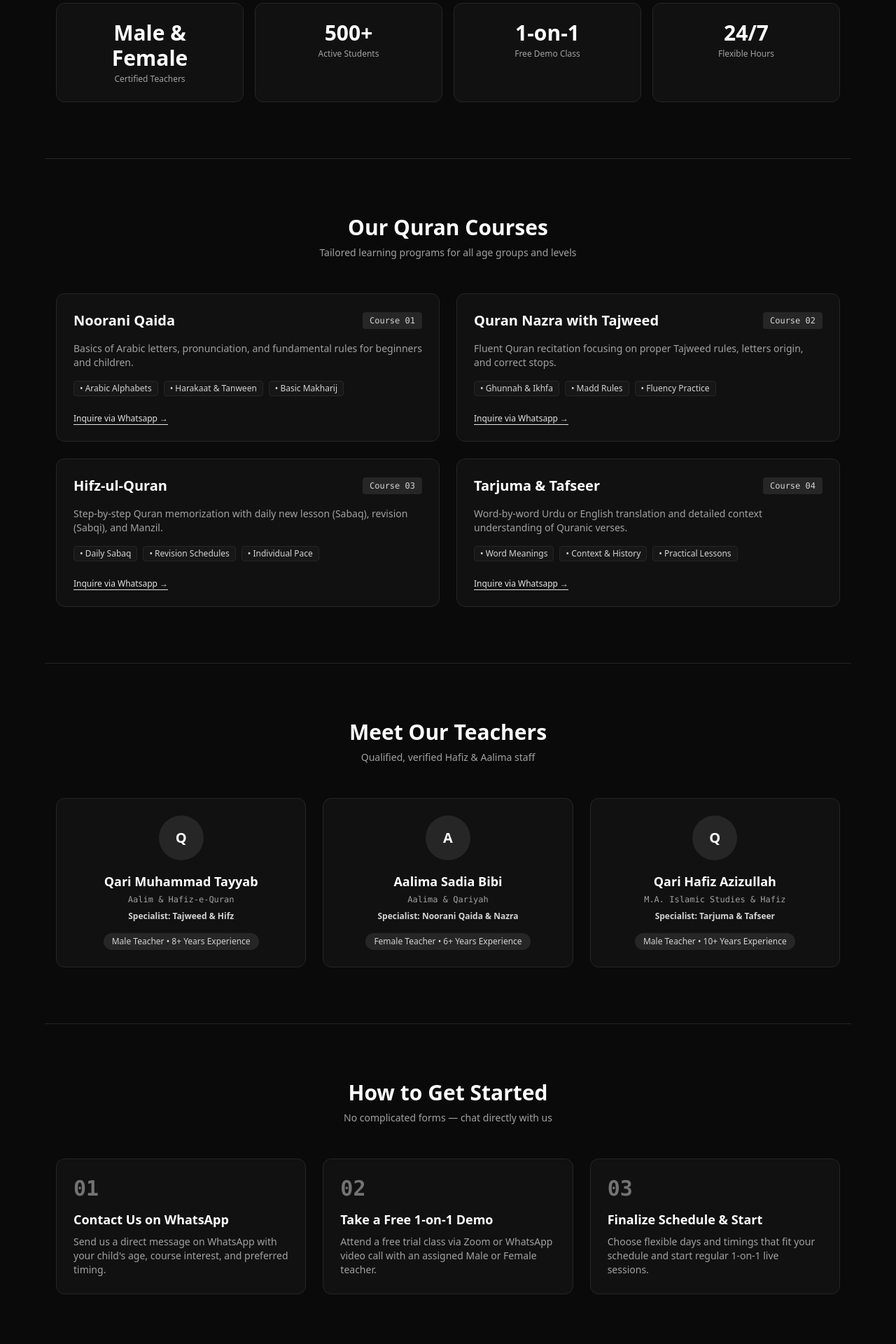
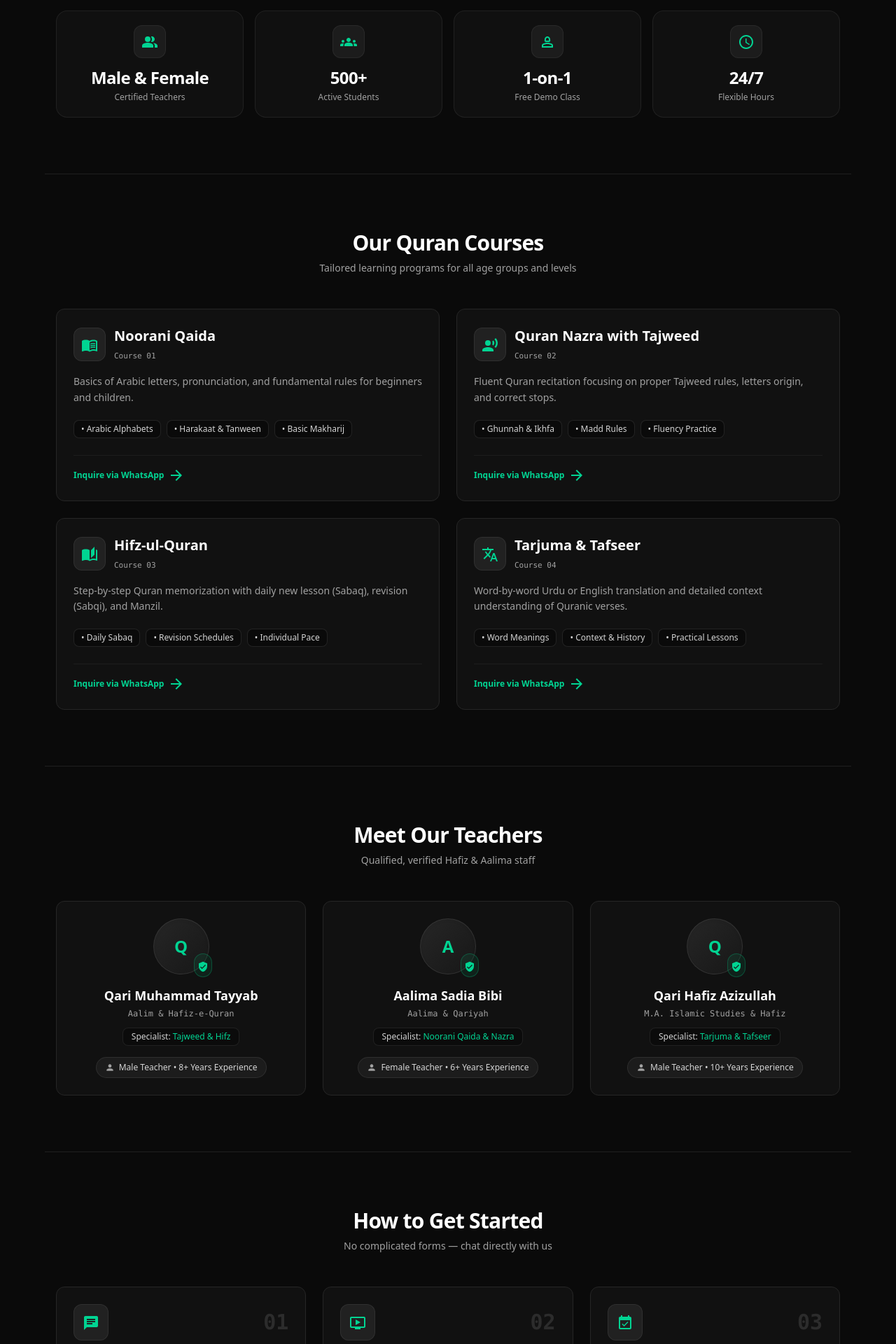
Before and after one commit to KhuramShahzad-5335/qurancademy, a Next.js app: page / in a window 1280 px wide. Shown: the part 640-2560 px from the top of the page at 70% size. Built offline with nearby package versions, Linux system fonts and the light colour scheme.

Commit message:
landing page updates ...

```diff
--- a/src/app/content/site.config.ts
+++ b/src/app/content/site.config.ts
@@ -20,7 +20,7 @@ export const siteConfig = {
   whatsappNumber: "+92 347 1713760",
   whatsappLink:
     "https://wa.me/923471713760?text=Assalamu%20Alaikum%21%20I%20want%20to%20book%20a%20free%20demo%20Quran%20class.",
-  email: "info@etutors.pk",
+  email: "dummy@dummy.pk",
   address: "Islamabad, Pakistan",
 
   navLinks: [
--- a/src/app/page.tsx
+++ b/src/app/page.tsx
@@ -1,78 +1,184 @@
 import { siteConfig } from "./content/site.config";
+
+// MUI Icons
+import WhatsAppIcon from "@mui/icons-material/WhatsApp";
+import SchoolIcon from "@mui/icons-material/School";
+import MenuBookIcon from "@mui/icons-material/MenuBook";
+import RecordVoiceOverIcon from "@mui/icons-material/RecordVoiceOver";
+import AutoBooksIcon from "@mui/icons-material/AutoStories";
+import TranslateIcon from "@mui/icons-material/Translate";
+import VerifiedUserIcon from "@mui/icons-material/VerifiedUser";
+import PersonIcon from "@mui/icons-material/Person";
+import ChatIcon from "@mui/icons-material/Chat";
+import OndemandVideoIcon from "@mui/icons-material/OndemandVideo";
+import EventAvailableIcon from "@mui/icons-material/EventAvailable";
+import ArrowForwardIcon from "@mui/icons-material/ArrowForward";
+import PeopleAltIcon from "@mui/icons-material/PeopleAlt"; // Certified Teachers (Male & Female)
+import GroupsIcon from "@mui/icons-material/Groups"; // Active Students
+// import PersonOutlineIcon from "@mui/icons-material/PersonOutline"; // 1-on-1 Free Demo
+import Person2OutlinedIcon from "@mui/icons-material/Person2Outlined";
+import AccessTimeIcon from "@mui/icons-material/AccessTime"; // 24/7 Flexible Hours
+
+const getStatIcon = (index: number) => {
+  switch (index) {
+    case 0:
+      return <PeopleAltIcon className="text-emerald-400 text-2xl" />;
+    case 1:
+      return <GroupsIcon className="text-emerald-400 text-2xl" />;
+    case 2:
+      return <Person2OutlinedIcon className="text-emerald-400 text-2xl" />;
+    case 3:
+      return <AccessTimeIcon className="text-emerald-400 text-2xl" />;
+    default:
+      return null;
+  }
+};
+
+// Map course codes or index to relevant icons
+const getCourseIcon = (code: string) => {
+  switch (code) {
+    case "01":
+      return <MenuBookIcon className="text-emerald-400" />;
+    case "02":
+      return <RecordVoiceOverIcon className="text-emerald-400" />;
+    case "03":
+      return <AutoBooksIcon className="text-emerald-400" />;
+    case "04":
+      return <TranslateIcon className="text-emerald-400" />;
+    default:
+      return <SchoolIcon className="text-emerald-400" />;
+  }
+};
+
+// Map step index to process icons
+const getStepIcon = (index: number) => {
+  switch (index) {
+    case 0:
+      return <ChatIcon className="text-emerald-400 text-2xl" />;
+    case 1:
+      return <OndemandVideoIcon className="text-emerald-400 text-2xl" />;
+    case 2:
+      return <EventAvailableIcon className="text-emerald-400 text-2xl" />;
+    default:
+      return <SchoolIcon className="text-emerald-400 text-2xl" />;
+  }
+};
 
 export default function HomePage() {
   return (
-    <main className="min-h-screen">
+    <main className="min-h-screen bg-neutral-950 text-neutral-100">
       {/* Hero Section */}
-      <section className="py-20 px-4 max-w-6xl mx-auto text-center border-b border-neutral-800">
-        <div className="inline-block bg-neutral-900 border border-neutral-800 text-neutral-300 text-xs px-4 py-1.5 rounded-full mb-6 font-medium">
-          🕌 Online Quran Classes for Kids & Adults Worldwide
+      <section className="py-20 px-4 max-w-6xl mx-auto text-center border-b border-neutral-800/80">
+        <div className="inline-flex items-center gap-2 bg-neutral-900/90 border border-neutral-800 text-neutral-300 text-xs px-4 py-1.5 rounded-full mb-6 font-medium shadow-sm">
+          <span>🕌</span>
+          <span>{siteConfig.tagline}</span>
         </div>
 
         <h1 className="text-4xl md:text-6xl font-extrabold tracking-tight text-white max-w-4xl mx-auto leading-tight">
           Learn Quran at Home with Certified Male & Female Teachers
         </h1>
 
-        <p className="mt-6 text-lg text-neutral-400 max-w-2xl mx-auto">
-          Interactive 1-on-1 live classes for Noorani Qaida, Nazra with Tajweed, Hifz, and Islamic Studies. Start with a free trial class today.
+        <p className="mt-6 text-lg text-neutral-400 max-w-2xl mx-auto leading-relaxed">
+          Interactive 1-on-1 live classes for Noorani Qaida, Nazra with Tajweed,
+          Hifz, and Islamic Studies. Start with a free trial class today.
         </p>
 
-        {/* WhatsApp Direct Action */}
+        {/* WhatsApp Direct Action Button */}
         <div className="mt-8 flex flex-col sm:flex-row items-center justify-center gap-4">
           <a
             href={siteConfig.whatsappLink}
             target="_blank"
             rel="noopener noreferrer"
-            className="bw-button-primary w-full sm:w-auto text-base py-3 px-6"
+            className="inline-flex items-center justify-center gap-3 w-full sm:w-auto text-base py-3.5 px-8 rounded-xl font-bold bg-emerald-600 hover:bg-emerald-500 text-white transition-all duration-200 shadow-xl shadow-emerald-950/50 hover:scale-[1.02] active:scale-[0.98]"
           >
-            Chat on Whatsapp to Book Free Demo →
+            <WhatsAppIcon className="text-2xl text-white" />
+            <span>Chat on WhatsApp to Book Free Demo</span>
+            <ArrowForwardIcon className="text-lg opacity-80" />
           </a>
         </div>
 
-        {/* Quick Stats Grid */}
+        {/* Restyled Quick Stats Grid */}
         <div className="mt-16 grid grid-cols-2 md:grid-cols-4 gap-4">
           {siteConfig.stats.map((stat, i) => (
-            <div key={i} className="bw-card text-center">
-              <div className="text-2xl md:text-3xl font-bold text-white">{stat.value}</div>
-              <div className="text-xs text-neutral-400 mt-1">{stat.label}</div>
+            <div
+              key={i}
+              className="p-5 bg-neutral-900/50 border border-neutral-800/80 rounded-2xl text-center hover:border-neutral-700/80 hover:bg-neutral-900/80 transition-all duration-200 flex flex-col items-center justify-center group"
+            >
+              <div className="p-2.5 mb-3 bg-neutral-800/60 border border-neutral-700/40 rounded-xl group-hover:scale-110 transition-transform duration-200">
+                {getStatIcon(i)}
+              </div>
+              <div className="text-xl md:text-2xl font-extrabold text-white tracking-tight">
+                {stat.value}
+              </div>
+              <div className="text-xs text-neutral-400 mt-1 font-medium">
+                {stat.label}
+              </div>
             </div>
           ))}
         </div>
       </section>
 
       {/* Courses Section */}
-      <section id="courses" className="py-20 px-4 max-w-6xl mx-auto border-b border-neutral-800">
+      <section
+        id="courses"
+        className="py-20 px-4 max-w-6xl mx-auto border-b border-neutral-800/80"
+      >
         <div className="text-center mb-12">
-          <h2 className="text-3xl font-bold text-white">Our Quran Courses</h2>
-          <p className="text-neutral-400 text-sm mt-2">Tailored learning programs for all age groups and levels</p>
+          <h2 className="text-3xl font-bold text-white tracking-tight">
+            Our Quran Courses
+          </h2>
+          <p className="text-neutral-400 text-sm mt-2">
+            Tailored learning programs for all age groups and levels
+          </p>
         </div>
 
         <div className="grid md:grid-cols-2 gap-6">
           {siteConfig.courses.map((course) => (
-            <div key={course.code} className="bw-card flex flex-col justify-between">
+            <div
+              key={course.code}
+              className="bw-card p-6 bg-neutral-900/40 border border-neutral-800/80 hover:border-emerald-500/40 rounded-2xl flex flex-col justify-between transition-all duration-300 hover:shadow-xl hover:shadow-emerald-950/10 group"
+            >
               <div>
-                <div className="flex justify-between items-center mb-4">
-                  <h3 className="text-xl font-bold text-white">{course.title}</h3>
-                  <span className="text-xs font-mono bg-neutral-800 text-neutral-300 px-2.5 py-1 rounded">
-                    Course {course.code}
-                  </span>
+                <div className="flex justify-between items-start mb-4">
+                  <div className="flex items-center gap-3">
+                    <div className="p-2.5 bg-neutral-800/80 border border-neutral-700/50 rounded-xl group-hover:scale-105 transition-transform duration-200">
+                      {getCourseIcon(course.code)}
+                    </div>
+                    <div>
+                      <h3 className="text-xl font-bold text-white group-hover:text-emerald-400 transition-colors">
+                        {course.title}
+                      </h3>
+                      <span className="text-[11px] font-mono text-neutral-400">
+                        Course {course.code}
+                      </span>
+                    </div>
+                  </div>
                 </div>
-                <p className="text-neutral-400 text-sm">{course.description}</p>
-                <div className="mt-4 flex flex-wrap gap-2">
+
+                <p className="text-neutral-400 text-sm leading-relaxed">
+                  {course.description}
+                </p>
+
+                <div className="mt-5 flex flex-wrap gap-2">
                   {course.topics.map((topic, i) => (
-                    <span key={i} className="text-xs bg-neutral-900 border border-neutral-800 text-neutral-300 px-2 py-0.5 rounded">
+                    <span
+                      key={i}
+                      className="text-xs bg-neutral-950 border border-neutral-800/90 text-neutral-300 px-2.5 py-1 rounded-lg font-medium"
+                    >
                       • {topic}
                     </span>
                   ))}
                 </div>
               </div>
+
               <a
                 href={`${siteConfig.whatsappLink}&text=Assalamu%20Alaikum%21%20I%20want%20to%20ask%20about%20${encodeURIComponent(course.title)}`}
                 target="_blank"
                 rel="noopener noreferrer"
-                className="mt-6 text-xs text-neutral-200 underline underline-offset-4 hover:text-white"
+                className="mt-6 pt-4 border-t border-neutral-800/60 text-xs font-semibold text-emerald-400 hover:text-emerald-300 flex items-center gap-1.5 transition-colors"
               >
-                Inquire via Whatsapp →
+                <span>Inquire via WhatsApp</span>
+                <ArrowForwardIcon className="text-sm transition-transform group-hover:translate-x-1" />
               </a>
             </div>
           ))}
@@ -80,23 +186,58 @@ export default function HomePage() {
       </section>
 
       {/* Meet Small Team of Teachers */}
-      <section id="teachers" className="py-20 px-4 max-w-6xl mx-auto border-b border-neutral-800">
+      <section
+        id="teachers"
+        className="py-20 px-4 max-w-6xl mx-auto border-b border-neutral-800/80"
+      >
         <div className="text-center mb-12">
-          <h2 className="text-3xl font-bold text-white">Meet Our Teachers</h2>
-          <p className="text-neutral-400 text-sm mt-2">Qualified, verified Hafiz & Aalima staff</p>
+          <h2 className="text-3xl font-bold text-white tracking-tight">
+            Meet Our Teachers
+          </h2>
+          <p className="text-neutral-400 text-sm mt-2">
+            Qualified, verified Hafiz & Aalima staff
+          </p>
         </div>
 
         <div className="grid md:grid-cols-3 gap-6">
           {siteConfig.teachers.map((teacher) => (
-            <div key={teacher.id} className="bw-card text-center">
-              <div className="w-16 h-16 bg-neutral-800 rounded-full flex items-center justify-center mx-auto text-xl font-bold text-white mb-4">
-                {teacher.name[0]}
+            <div
+              key={teacher.id}
+              className="bw-card p-6 bg-neutral-900/40 border border-neutral-800/80 hover:border-neutral-700 rounded-2xl text-center flex flex-col items-center transition-all duration-300"
+            >
+              {/* Teacher Avatar Container */}
+              <div className="relative mb-4">
+                <div className="w-20 h-20 bg-gradient-to-br from-neutral-800 to-neutral-900 border border-neutral-700/60 rounded-full flex items-center justify-center text-2xl font-bold text-emerald-400 shadow-inner">
+                  {teacher.name[0]}
+                </div>
+                <div
+                  className="absolute -bottom-1 -right-1 p-1 bg-emerald-500/10 border border-emerald-500/30 rounded-full text-emerald-400"
+                  title="Verified Teacher"
+                >
+                  <VerifiedUserIcon style={{ fontSize: 16 }} />
+                </div>
               </div>
+
               <h3 className="text-lg font-bold text-white">{teacher.name}</h3>
-              <p className="text-xs text-neutral-400 font-mono mt-1">{teacher.qualification}</p>
-              <p className="text-xs text-neutral-300 mt-2 font-semibold">Specialist: {teacher.specialization}</p>
-              <div className="mt-4 inline-block text-xs bg-neutral-800 text-neutral-300 px-3 py-1 rounded-full">
-                {teacher.gender} Teacher • {teacher.experience}
+              <p className="text-xs text-neutral-400 font-mono mt-1">
+                {teacher.qualification}
+              </p>
+
+              <div className="mt-3 py-1 px-3 bg-neutral-950/80 border border-neutral-800/80 rounded-lg text-xs text-neutral-300 font-medium">
+                Specialist:{" "}
+                <span className="text-emerald-400">
+                  {teacher.specialization}
+                </span>
+              </div>
+
+              <div className="mt-4 inline-flex items-center gap-1.5 text-xs bg-neutral-800/60 border border-neutral-700/50 text-neutral-300 px-3 py-1.5 rounded-full font-medium">
+                <PersonIcon
+                  style={{ fontSize: 14 }}
+                  className="text-neutral-400"
+                />
+                <span>
+                  {teacher.gender} Teacher • {teacher.experience}
+                </span>
               </div>
             </div>
           ))}
@@ -106,16 +247,35 @@ export default function HomePage() {
       {/* 3 Step Process */}
       <section id="how-it-works" className="py-20 px-4 max-w-6xl mx-auto">
         <div className="text-center mb-12">
-          <h2 className="text-3xl font-bold text-white">How to Get Started</h2>
-          <p className="text-neutral-400 text-sm mt-2">No complicated forms — chat directly with us</p>
+          <h2 className="text-3xl font-bold text-white tracking-tight">
+            How to Get Started
+          </h2>
+          <p className="text-neutral-400 text-sm mt-2">
+            No complicated forms — chat directly with us
+          </p>
         </div>
 
         <div className="grid md:grid-cols-3 gap-6">
-          {siteConfig.steps.map((step) => (
-            <div key={step.step} className="bw-card">
-              <span className="text-3xl font-mono font-bold text-neutral-500">{step.step}</span>
-              <h3 className="text-lg font-semibold text-white mt-3">{step.title}</h3>
-              <p className="text-sm text-neutral-400 mt-2">{step.desc}</p>
+          {siteConfig.steps.map((step, idx) => (
+            <div
+              key={step.step}
+              className="bw-card p-6 bg-neutral-900/40 border border-neutral-800/80 hover:border-neutral-700 rounded-2xl relative overflow-hidden transition-all duration-300"
+            >
+              <div className="flex justify-between items-center mb-4">
+                <div className="p-3 bg-neutral-800/80 border border-neutral-700/50 rounded-xl">
+                  {getStepIcon(idx)}
+                </div>
+                <span className="text-3xl font-mono font-extrabold text-neutral-700/60">
+                  {step.step}
+                </span>
+              </div>
+
+              <h3 className="text-lg font-bold text-white mt-2">
+                {step.title}
+              </h3>
+              <p className="text-sm text-neutral-400 mt-2 leading-relaxed">
+                {step.desc}
+              </p>
             </div>
           ))}
         </div>
```
